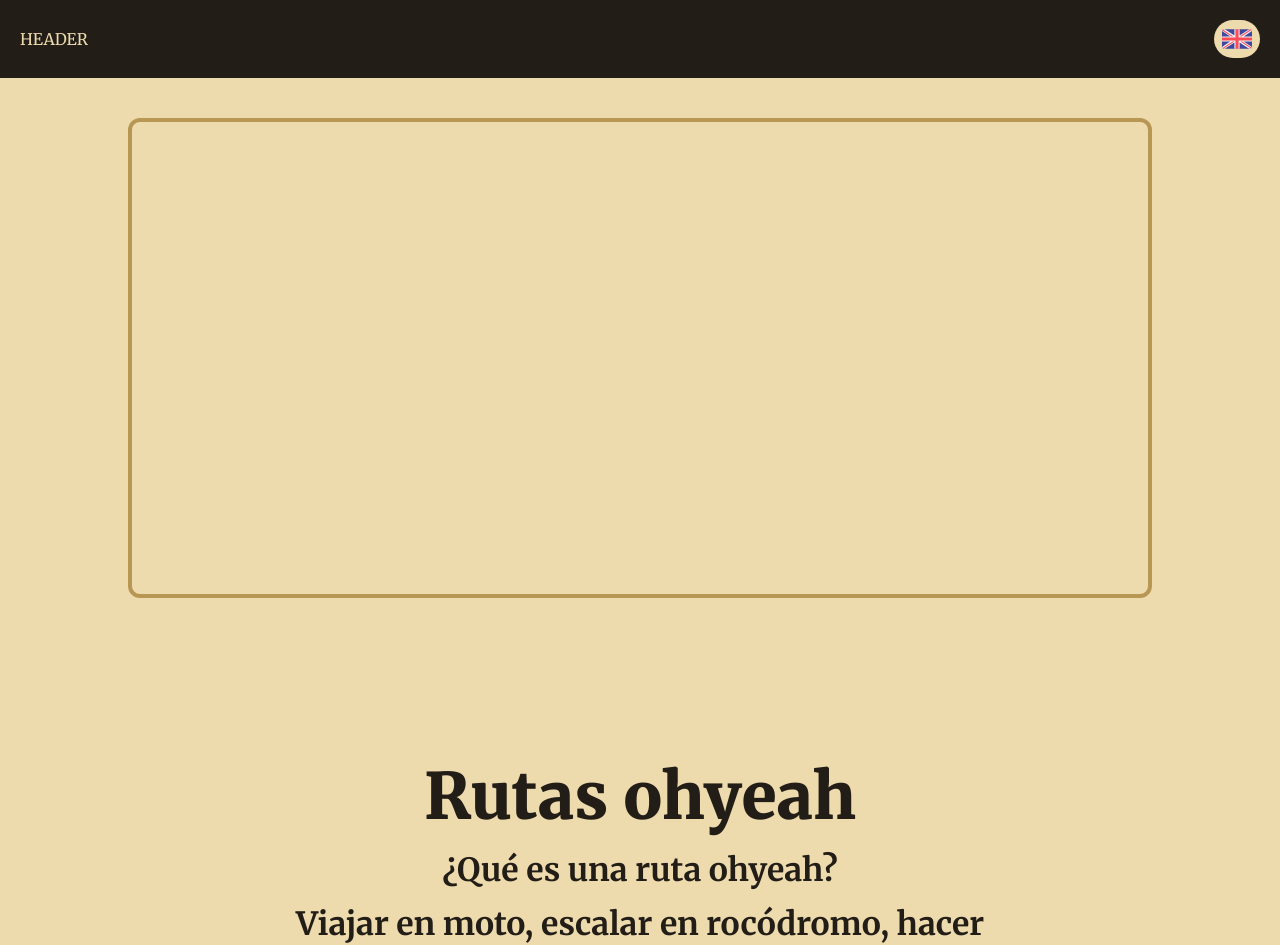
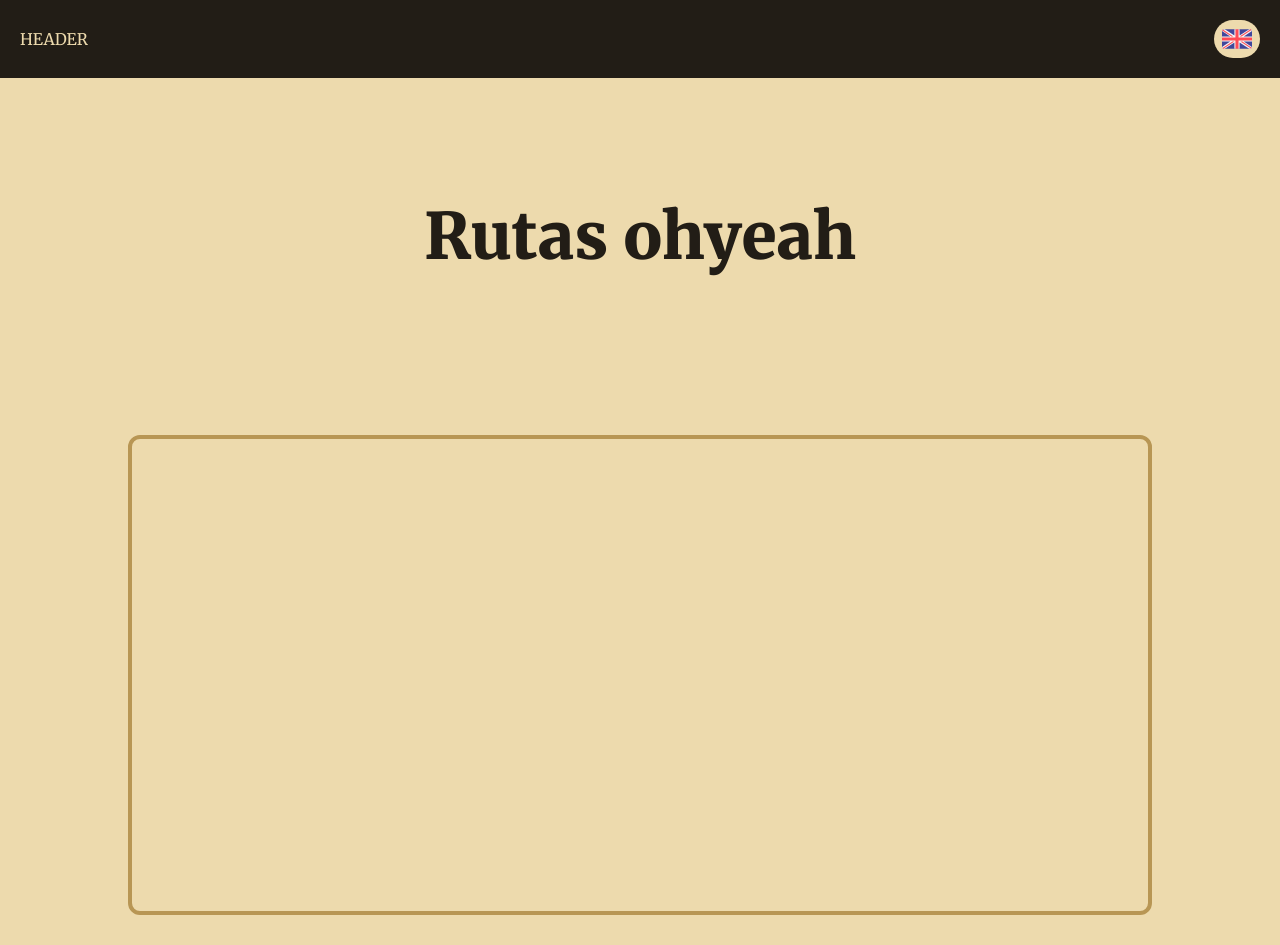
Before and after one commit to aramossanchez/travel-blog, a Next.js app: page /en in a window 1280 px wide. Shown: the top 945 px of the page. Built offline with nearby package versions, Linux system fonts and the light colour scheme.

Commit message:
fix: tipado arreglado en routeText

```diff
--- a/app/[locale]/api/route/section/[section]/route.ts
+++ b/app/[locale]/api/route/section/[section]/route.ts
@@ -8,7 +8,6 @@ export async function GET(
   { params }: { params: Promise<{ section: SectionKey; locale: Locale }> }
 ): Promise<Response> {
   const { section, locale } = await params;
-  console.log("llego a buscar secciones dentro de todas las rutas", section);
   const dirPath = path.join(process.cwd(), "data", locale);
   try {
     const files = await readdir(dirPath);
@@ -31,10 +30,10 @@ export async function GET(
       return item.content;
     });
 
-    // EL RESULTADO ES UN ARRAY CON ARRAYS DENTRO. SE DEBE APLANAR
+    // EL RESULTADO ES UN ARRAY CON ARRAYS DENTRO. SE APLANA
     const flattenedData = filteredData.flat();
 
-    // SE OBTIENE LA SECCION ROUTE Y LA SECCIÓN SOLICITADA DE CADA RUTA
+    // SE OBTIENE LA SECCIÓN ROUTE Y LA SECCIÓN SOLICITADA DE CADA RUTA
     const finalData = flattenedData.map((route: RouteDataType) => {
       return {
         id: route.id,
--- a/organisms/home/presentation/presentation.tsx
+++ b/organisms/home/presentation/presentation.tsx
@@ -1,9 +1,6 @@
-import { BLOG_NAME } from "@/utils/constants";
-
 export default function PresentationOrganism() {
   return (
     <article className="organism space-y-4">
-      <h1 className="w-full text-center">{BLOG_NAME}</h1>
       <h2 className="w-full text-center">¿Qué es una ruta ohyeah?</h2>
       <h2 className="w-full text-center lg:px-40">
         Viajar en moto, escalar en rocódromo, hacer freetour, hacer ruta de
--- /dev/null
+++ b/organisms/home/title/title.tsx
@@ -0,0 +1,9 @@
+import { BLOG_NAME } from "@/utils/constants";
+
+export default function TitleOrganism() {
+  return (
+    <article className="organism">
+      <h1 className="w-full text-center pt-20">{BLOG_NAME}</h1>
+    </article>
+  );
+}
--- a/organisms/route/routeText.tsx
+++ b/organisms/route/routeText.tsx
@@ -14,7 +14,7 @@ export default function RouteTextOrganism({ data }: RouteTextOrganismProps) {
   const t = useTranslations("Route");
 
   const sectionKeys: SectionKey[] = Object.keys(data).filter(
-    (key) => key !== "id"
+    (key) => key !== "id",
   ) as SectionKey[];
   return (
     <article className="organism space-y-16 relative">
@@ -25,7 +25,7 @@ export default function RouteTextOrganism({ data }: RouteTextOrganismProps) {
         gapInButton="110"
       />
       {sectionKeys.map((key: SectionKey) => {
-        if (key === "route") {
+        if (key === "route" && data.route) {
           return (
             <header key={`section-${key}`} className="w-full space-y-4">
               {data.route.content.map((data) => {
@@ -34,13 +34,16 @@ export default function RouteTextOrganism({ data }: RouteTextOrganismProps) {
             </header>
           );
         }
+        if (data?.[key]) {
           return (
             <SectionInSingleRouteMolecule
               key={`section-${key}`}
-            content={data?.[key].content}
+              content={data[key].content}
               sectionType={key}
             />
           );
+        }
+        return null;
       })}
     </article>
   );
--- a/templates/home.tsx
+++ b/templates/home.tsx
@@ -2,11 +2,13 @@ import LastRoutesOrganism from "@/organisms/home/lastRoutes/lastRoutes";
 import MapOrganism from "@/organisms/home/map/map";
 import PresentationOrganism from "@/organisms/home/presentation/presentation";
 import SectionsOrganism from "@/organisms/home/sections/sections";
+import TitleOrganism from "@/organisms/home/title/title";
 import { Locale } from "@/utils/types";
 
 export default function HomeTemplate({ locale }: { locale: Locale }) {
   return (
     <main className="template">
+      <TitleOrganism />
       <MapOrganism />
       <PresentationOrganism />
       <LastRoutesOrganism locale={locale} />
```
Lines whose indentation alone changed are shown as unchanged.
